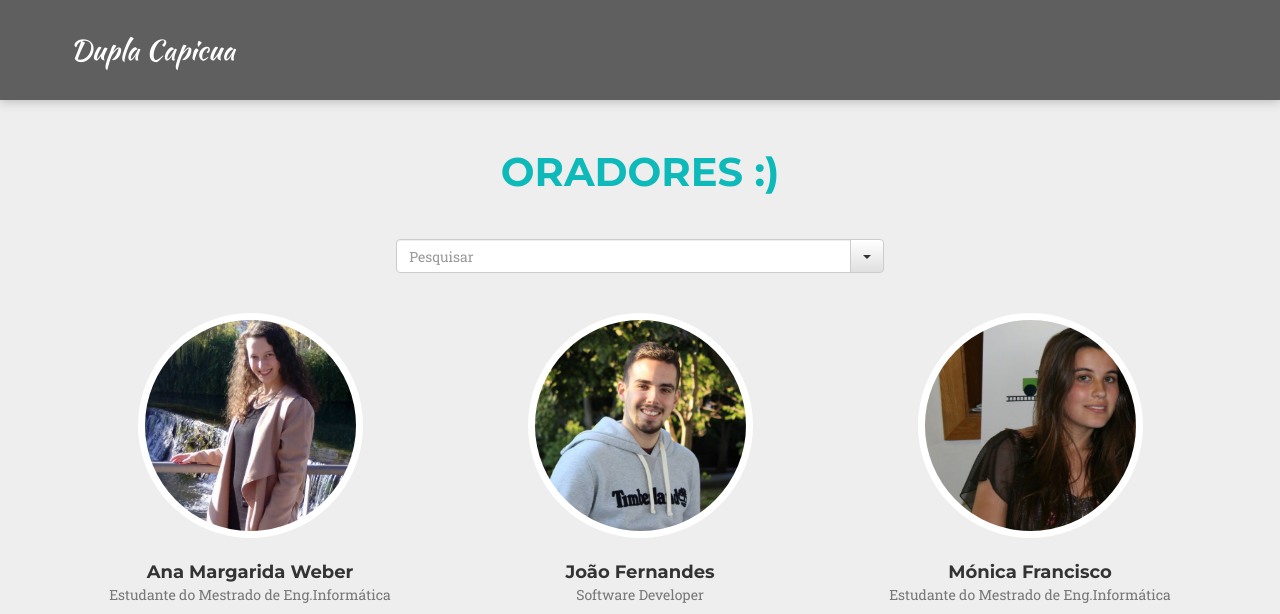
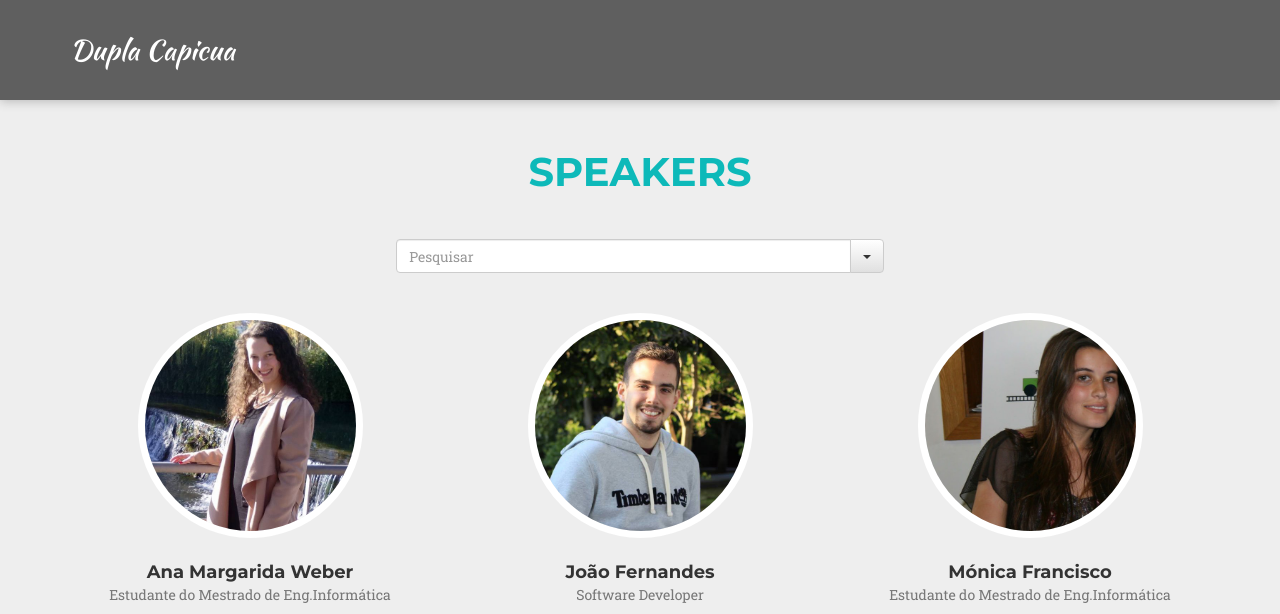
Before and after one commit to MonicaFrancisco/duplacapicua-producao, a plain HTML site: page index.html in a window 1280 px wide. Shown: the top 614 px of the page. Drawn offline with Linux system fonts and the light colour scheme; a web font is replaced by a local one.

Commit message:
Test Webhooks 2

```diff
--- a/index.html
+++ b/index.html
@@ -57,7 +57,7 @@
         <div class="container">
             <div class="row">
                 <div class="col-lg-12 text-center">
-                    <h2 class="section-heading">Oradores :)</h2>
+                    <h2 class="section-heading">Speakers</h2>
                 </div>
             </div>
             <div class="row">
```
